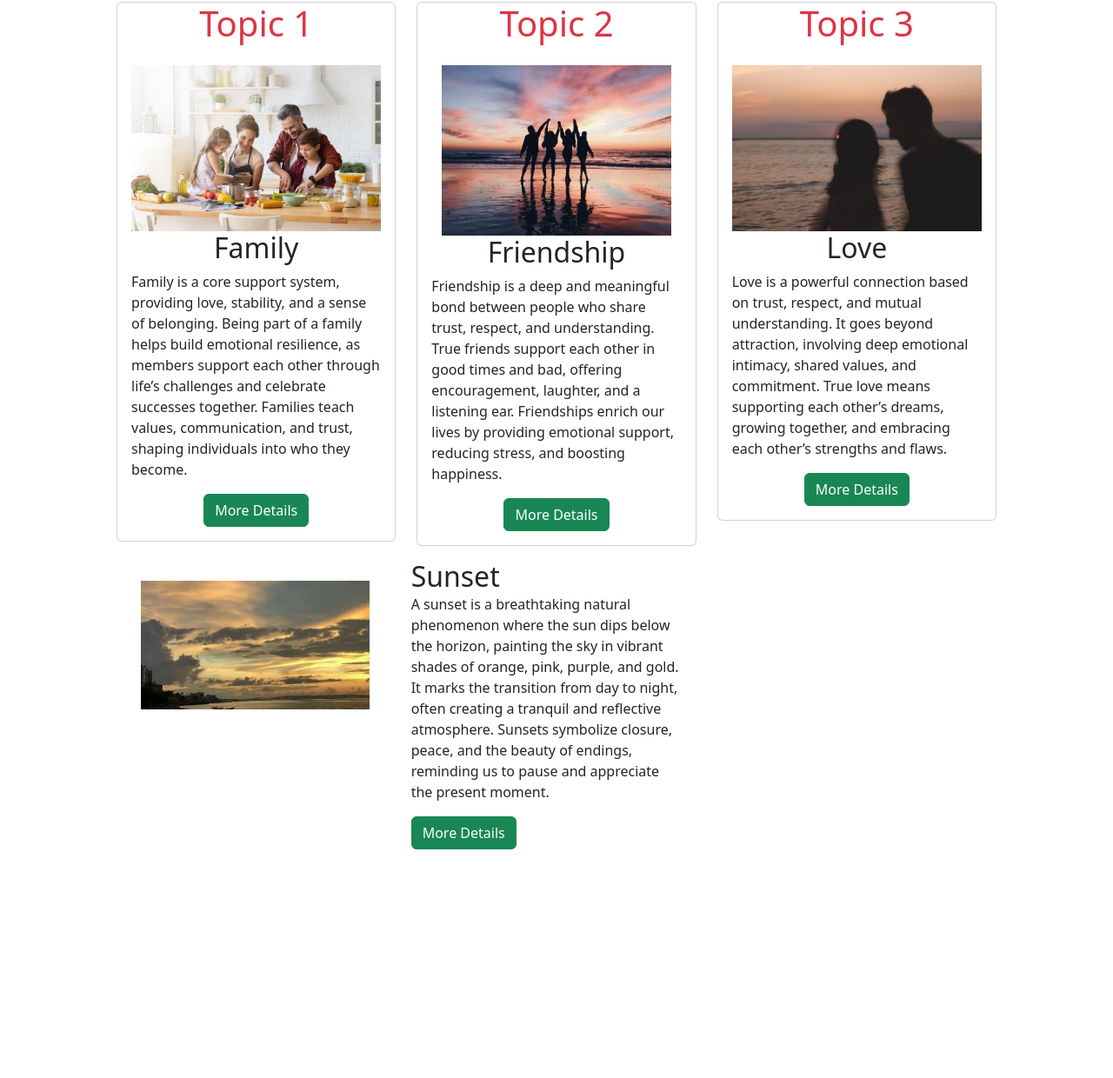
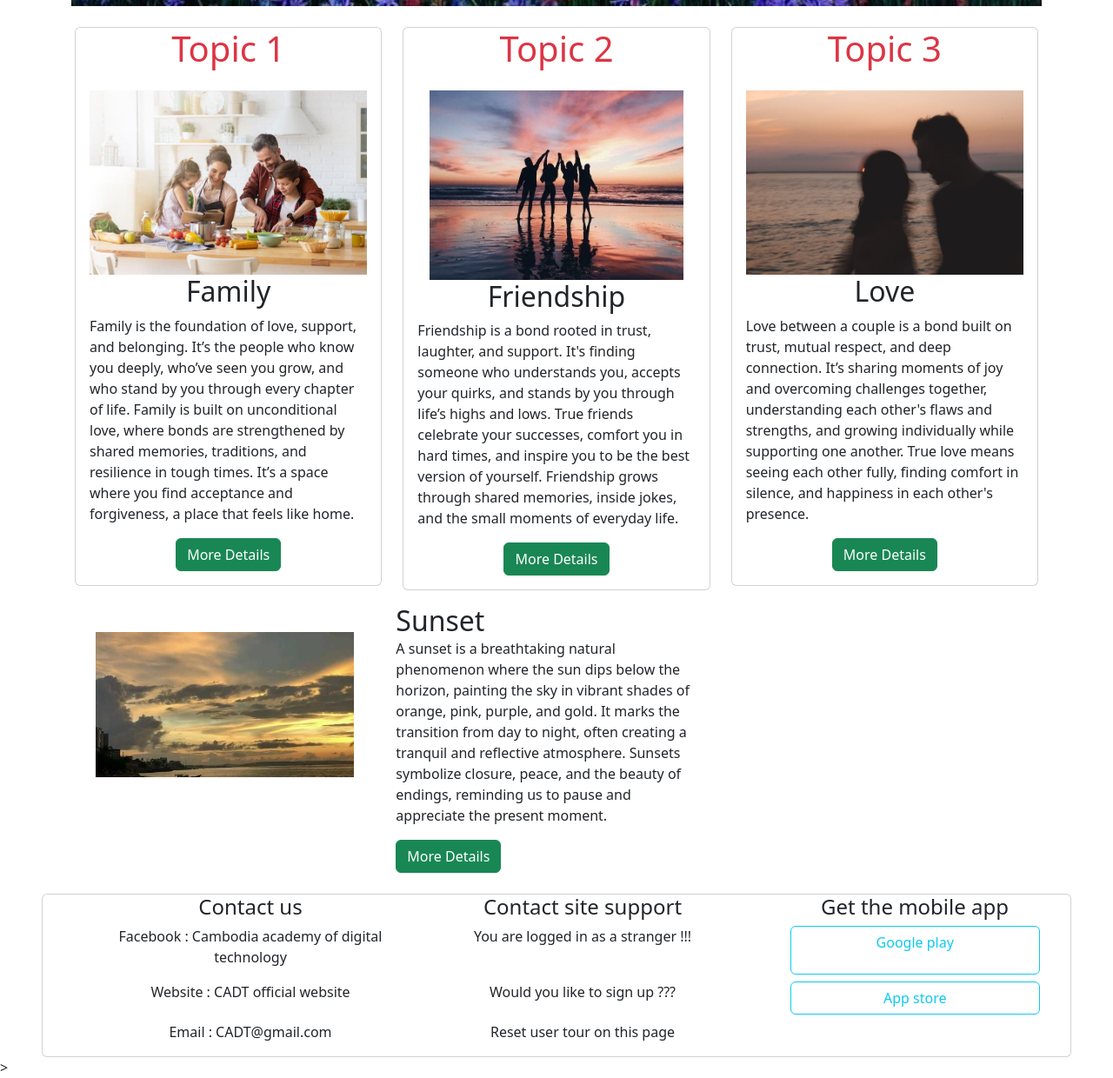
Before and after one commit to Lim-Huycheng/CADT-Project-Y2, a plain HTML site: page interface.html in a window 1280 px wide. Shown: the part 771-2011 px from the top of the page at 87% size. Before the commit the page ends 1828 px from the top, so only its background shows below. Drawn offline with Linux system fonts and the light colour scheme.

Commit message:
interface(01)

```diff
--- a/interface.html
+++ b/interface.html
@@ -8,8 +8,8 @@
 </head>
 <body>
     <nav class="navbar navbar-expand-lg bg-body-tertiary text-center">
-        <div class="container-fluid">
-          <a class="navbar-brand" href="#">Navbar</a>
+        <div class="container-fluid ms-5 me-5">
+          <a class="navbar-brand ms-5" href="#">Navbar</a>
           <button class="navbar-toggler" type="button" data-bs-toggle="collapse" data-bs-target="#navbarSupportedContent" aria-controls="navbarSupportedContent" aria-expanded="false" aria-label="Toggle navigation">
             <span class="navbar-toggler-icon"></span>
           </button>
@@ -24,28 +24,21 @@
               <li class="nav-item">
                 <a class="nav-link active" href="#">Phising</a>
               </li>
-              <li class="dropdown">
-                <a class="nav-link active dropdown-toggle" href="#" role="button" data-bs-toggle="dropdown" aria-expanded="false">
-                  About Us
-                </a>
-                <ul class="dropdown-menu">
-                  <li><a class="dropdown-item" href="#">Facebook</a></li>
-                  <li><a class="dropdown-item" href="#">Email</a></li>
-                  <li><a class="dropdown-item" href="#">+855 123456789</a></li>
-                </ul>
+              <li class="nav-item">
+                <a class="nav-link active" href="#">About</a>
               </li>
               <li class="nav-item">
                 <a class="nav-link active" aria-disabled="true">Contact Us</a>
               </li>
             </ul>
-            <form class="d-flex" role="search">
+            <form class="d-flex me-5" role="search">
               <input class="form-control me-2" type="search" placeholder="Search" aria-label="Search">
               <button class="btn btn-outline-info" type="submit">Search</button>
             </form>
           </div>
         </div>
       </nav>
-    <div class="container p-5">
+    <div class="container mt-4">
         <div class="row">
         </div>
         <div id="carouselExample" class="carousel slide">
@@ -67,17 +60,17 @@
               <span class="carousel-control-next-icon" aria-hidden="true"></span>
             </button>
           </div>
-          <div class="row text-md-start p-3 text-center">
+          <div class="row text-md-start mt-4 ps-1 pe-1 text-center">
             <div class="col-4">
               <div class="card text-center">
                 <h1 class="text-danger">Topic 1</h1>
                 <div class="card-body">
                     <img src="./pic9.jpg" class="col-12" alt="img" >
                   <h2 class="card-title text-center">Family</h2>
-                  <p class="card-text text-start">Family is a core support system, providing love, stability, and a sense of belonging.
-                    Being part of a family helps build emotional resilience, as members support each other through life’s
-                    challenges and celebrate successes together. Families teach values, communication, and trust, shaping
-                    individuals into who they become. </p>
+                  <p class="card-text text-start">Family is the foundation of love, support, and belonging. It’s the people who know you deeply,
+                    who’ve seen you grow, and who stand by you through every chapter of life. Family is built on unconditional love, where bonds are
+                    strengthened by shared memories, traditions, and resilience in tough times. It’s a space where you find acceptance and forgiveness,
+                    a place that feels like home.</p>
                   <a href="#" class="btn btn-success">More Details</a>
                 </div>
               </div>
@@ -88,10 +81,9 @@
                   <div class="card-body">
                       <img src="./pic8.jpg" class="col-11" alt="img" >
                     <h2 class="card-title text-center">Friendship</h2>
-                    <p class="card-text text-start">Friendship is a deep and meaningful bond between people who share trust, respect,
-                        and understanding. True friends support each other in good times and bad, offering encouragement,
-                        laughter, and a listening ear. Friendships enrich our lives by providing emotional support, reducing
-                        stress, and boosting happiness. </p>
+                    <p class="card-text text-start">Friendship is a bond rooted in trust, laughter, and support. It's finding someone who understands you,
+                      accepts your quirks, and stands by you through life’s highs and lows. True friends celebrate your successes, comfort you in hard times,
+                      and inspire you to be the best version of yourself. Friendship grows through shared memories, inside jokes, and the small moments of everyday life.</p>
                     <a href="#" class="btn btn-success">More Details</a>
                   </div>
                 </div>
@@ -102,15 +94,16 @@
                   <div class="card-body">
                       <img src="./pic5.jpg" class="col-12" alt="img" >
                     <h2 class="card-title text-center">Love</h2>
-                    <p class="card-text text-start">Love is a powerful connection based on trust, respect, and mutual understanding.
-                        It goes beyond attraction, involving deep emotional intimacy, shared values, and commitment.
-                        True love means supporting each other’s dreams, growing together, and embracing each other’s strengths and flaws. </p>
+                    <p class="card-text text-start">Love between a couple is a bond built on trust, mutual respect, and deep connection.
+                      It’s sharing moments of joy and overcoming challenges together, understanding each other's flaws and strengths,
+                      and growing individually while supporting one another. True love means seeing each other fully, finding comfort in silence,
+                      and happiness in each other's presence. </p>
                     <a href="#" class="btn btn-success">More Details</a>
                   </div>
                 </div>
               </div>
-            <div class="row text-md-start p-3 text-center">
-                <div class="col-4">
+            <div class="row mt-3">
+                <div class="col-4 mt-2 ms-0">
                     <img src="./pic6.jpg" class="col-12 text-center p-4" alt="img" >
                 </div>
                 <div class="col-4">
@@ -124,5 +117,27 @@
                     </div>
                 </div>
             </div>
+            <div class="card text-center mt-4 mx-5 ms-5">
+              <div class="row ms-5">
+                <h4 class="col-4">Contact us</h4>
+                <h4 class="col-4">Contact site support</h4>
+                <h4 class="col-4">Get the mobile app</h4>
+              </div>
+              <div class="row ms-5">
+                <p class="col-4">Facebook : Cambodia academy of digital technology</p>
+                <p class="col-4">You are logged in as a stranger !!!</p>
+                <h4 class="col-3 btn btn-outline-info text-center ms-5">Google play</h4>
+              </div>
+              <div class="row ms-5">
+                <p class="col-4">Website : CADT official website</p>
+                <p class="col-4">Would you like to sign up ???</p>
+                <h4 class="col-3 btn btn-outline-info text-center ms-5">App store</h4>
+              </div>
+              <div class="row ms-5">
+                <p class="col-4">Email : CADT@gmail.com</p>
+                <p class="col-4">Reset user tour on this page</p>
+              </div>
+
+            </div>>
     </div>
 </body>
```
Also changed, not shown: login.html (deleted, +0 -11 lines), Screenshot 2024-10-28 231035.png (deleted), `pic5.jpg (deleted), cyber2.jpg (deleted), cyber3.jpg (deleted), cyber4.jpg (deleted), cyber5.jpg (deleted), cyber6.jpg (deleted), img_header.jpg (deleted), pic4.jpg (deleted), pic7.jpg (deleted).
